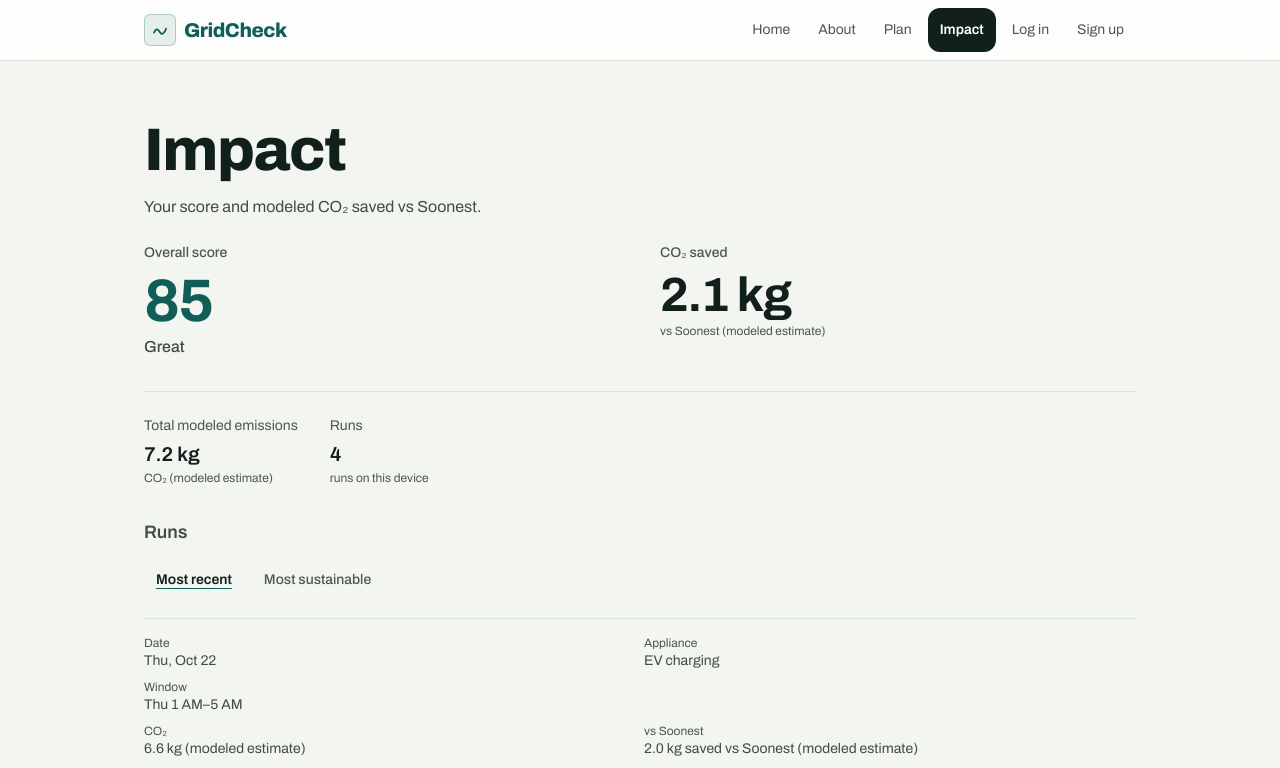
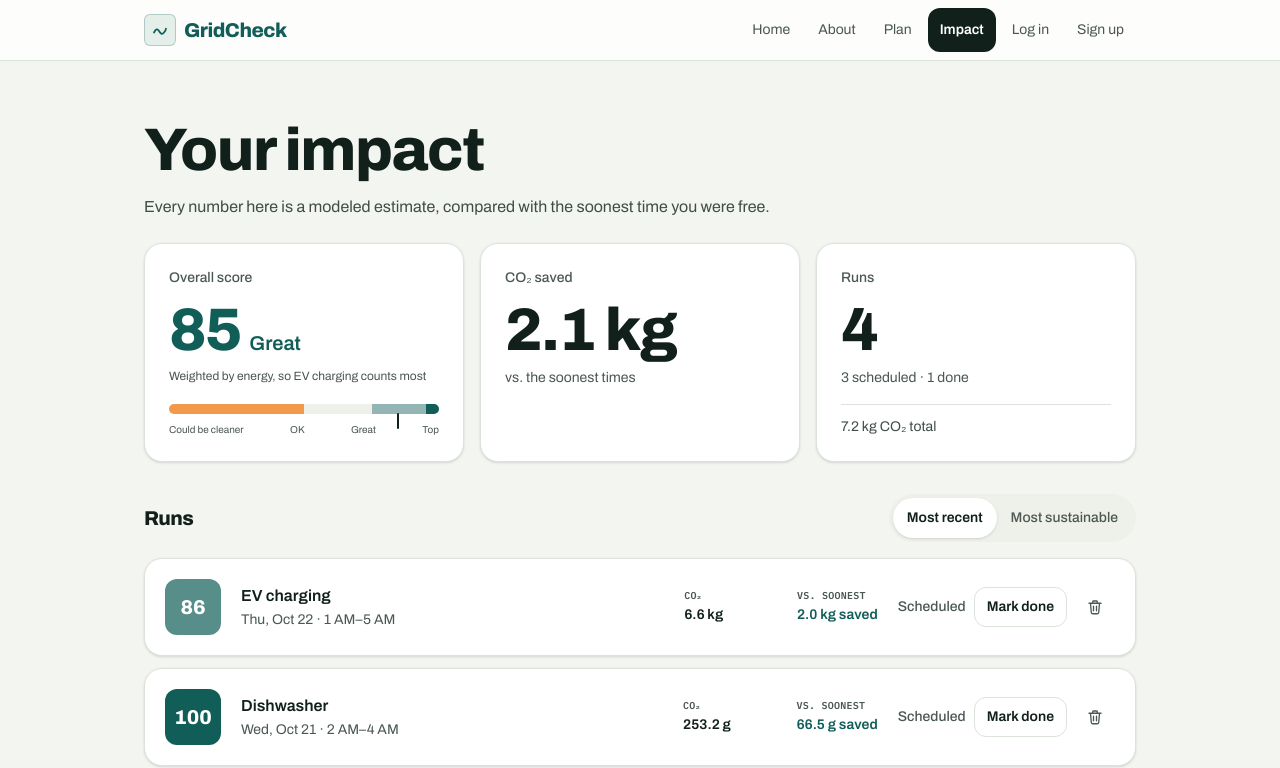
Before and after one commit to tree478/gridcheck, a Next.js app: page /impact in a window 1280 px wide. Shown: the top 768 px of the page. Built offline with nearby package versions, Linux system fonts and the light colour scheme.

Commit message:
Restyle Impact dashboard and finish About team cards.
Match Impact to the summary-card mock and drop preview chrome; fill in Soumya and Anish on About without photo placeholders.

Co-authored-by: Cursor <cursoragent@cursor.com>

```diff
--- a/app/impact/page.tsx
+++ b/app/impact/page.tsx
@@ -8,10 +8,11 @@ export default function ImpactPage() {
     <div className="flex-1 bg-bg">
       <div className="mx-auto w-full max-w-5xl px-4 py-10 sm:py-14">
         <h1 className="text-h1 font-extrabold tracking-tight text-ink md:text-h1-desktop">
-          Impact
+          Your impact
         </h1>
         <p className="mt-3 max-w-2xl text-body text-secondary md:text-body-desktop">
-          Your score and modeled CO₂ saved vs Soonest.
+          Every number here is a modeled estimate, compared with the soonest
+          time you were free.
         </p>
         <ImpactDashboard />
       </div>
--- a/components/impact/ImpactDashboard.tsx
+++ b/components/impact/ImpactDashboard.tsx
@@ -1,12 +1,6 @@
 "use client";
 
-import Link from "next/link";
 import { useState } from "react";
-import {
-  FOCUS_RING,
-  HINT_CLASS,
-  PRIMARY_BUTTON,
-} from "@/components/planner/plannerStyles";
 import {
   impactTotals,
   scoredRuns,
@@ -17,29 +11,16 @@ import ImpactSummary from "./ImpactSummary";
 import { mockRuns } from "./mockRuns";
 import RunList from "./RunList";
 
-type Preview = "runs" | "empty";
-
-const PREVIEW_OPTIONS: { id: Preview; label: string }[] = [
-  { id: "runs", label: "Mock runs" },
-  { id: "empty", label: "Empty history" },
-];
-
-// Honesty copy is required (PRD F16). Do not drop it to "clean up"the page.
-const HONESTY =
-  "Scores use the forecast from when each run was planned, not later actuals. History stays on this device. Every number is a modeled estimate.";
-
 export default function ImpactDashboard() {
   // T-I3 will replace this in-component mock state with T-C5 guest history
   // (gridwait.v1.runs.guest) and T-C9 scoring. Do not invent another storage key.
-  const [preview, setPreview] = useState<Preview>("runs");
   const [sort, setSort] = useState<SortMode>("recent");
   const [runs, setRuns] = useState(mockRuns);
 
-  const rows = preview === "empty" ? [] : sortRuns(scoredRuns(runs), sort);
-  const totals = impactTotals(preview === "empty" ? [] : runs);
+  const rows = sortRuns(scoredRuns(runs), sort);
+  const totals = impactTotals(runs);
 
   function markDone(id: string) {
-    if (preview === "empty") return;
     setRuns((prev) =>
       prev.map((run) =>
         run.id === id ? { ...run, status: "done" as const } : run,
@@ -48,32 +29,11 @@ export default function ImpactDashboard() {
   }
 
   function deleteRun(id: string) {
-    if (preview === "empty") return;
     setRuns((prev) => prev.filter((run) => run.id !== id));
   }
 
   return (
     <div className="mt-6 min-w-0">
-      {preview === "empty" ? (
-        <section
-          aria-labelledby="impact-empty-heading"
-          className="border-t border-border pt-6"
-        >
-          <h2
-            id="impact-empty-heading"
-            className="text-xl font-semibold text-ink"
-          >
-            No runs yet
-          </h2>
-          <p className="mt-2 text-muted">
-            They appear after you tap Choose on Plan.
-          </p>
-          <Link href="/plan" className={`mt-5 ${PRIMARY_BUTTON}`}>
-            Plan a run
-          </Link>
-        </section>
-      ) : (
-        <>
       <ImpactSummary totals={totals} />
       <RunList
         rows={rows}
@@ -82,34 +42,6 @@ export default function ImpactDashboard() {
         onMarkDone={markDone}
         onDelete={deleteRun}
       />
-        </>
-      )}
-
-      <p className={`mt-6 ${HINT_CLASS}`}>{HONESTY}</p>
-
-      <fieldset className={`mt-8 border-0 p-0 ${HINT_CLASS}`}>
-        <legend className="text-xs text-muted">Preview states</legend>
-        <div className="mt-1 flex flex-wrap gap-1">
-          {PREVIEW_OPTIONS.map((option) => {
-            const selected = preview === option.id;
-            return (
-              <button
-                key={option.id}
-                type="button"
-                onClick={() => setPreview(option.id)}
-                aria-pressed={selected}
-                className={`min-h-11 px-2 text-xs ${FOCUS_RING} ${
-                  selected
-                    ? "font-semibold text-secondary underline decoration-border underline-offset-4"
-                    : "text-muted"
-                }`}
-              >
-                {option.label}
-              </button>
-            );
-          })}
-        </div>
-      </fieldset>
     </div>
   );
 }
--- a/components/impact/ImpactSummary.tsx
+++ b/components/impact/ImpactSummary.tsx
@@ -1,70 +1,120 @@
+import { SCORE_BANDS } from "@/lib/constants";
 import type { ScoreBand } from "@/lib/types";
-import { HINT_CLASS } from "@/components/planner/plannerStyles";
 import {
   formatMass,
   formatScore,
-  modeledLabel,
   type ImpactTotals,
 } from "./impactModel";
 
-const BAND_TINT: Record<ScoreBand, string> = {
-  "Top choice": "text-primary",
-  Great: "text-primary",
-  OK: "text-ink",
-  "Could be cleaner": "text-muted",
+const CARD =
+  "rounded-[var(--radius-card)] border border-border bg-surface p-5 shadow-sm sm:p-6";
+
+/** Segment colors matching the mock (left → dirty, right → clean). */
+const BAND_FILL: Record<ScoreBand, string> = {
+  "Could be cleaner": "bg-scale-dirty",
+  OK: "bg-chip",
+  Great: "bg-primary/45",
+  "Top choice": "bg-primary",
 };
+
+/** Display order for the score gauge (dirty → clean). */
+const GAUGE_BANDS: ScoreBand[] = [
+  "Could be cleaner",
+  "OK",
+  "Great",
+  "Top choice",
+];
+
+/** Width of each gauge segment as a share of 0–100 score. */
+function gaugeWidths(): Record<ScoreBand, number> {
+  const widths = {} as Record<ScoreBand, number>;
+  const ordered = [...SCORE_BANDS].sort((a, b) => a.min - b.min);
+  for (let i = 0; i < ordered.length; i++) {
+    const cur = ordered[i]!;
+    const next = ordered[i + 1];
+    const end = next ? next.min : 100;
+    widths[cur.band] = Math.max(0, end - cur.min);
+  }
+  return widths;
+}
 
 type Props = { totals: ImpactTotals };
 
 export default function ImpactSummary({ totals }: Props) {
-  const runLabel = totals.runCount === 1 ? "run" : "runs";
+  const widths = gaugeWidths();
+  const markerPct = Math.min(100, Math.max(0, totals.overallScore));
 
   return (
-    <section aria-labelledby="impact-summary-heading" className="min-w-0">
+    <section aria-labelledby="impact-summary-heading" className="min-w-0 space-y-4">
       <h2 id="impact-summary-heading" className="sr-only">
-        Overall
+        Summary
       </h2>
 
-      <div className="grid grid-cols-1 gap-8 sm:grid-cols-2 sm:gap-10">
-        <div>
+      <div className="grid grid-cols-1 gap-4 sm:grid-cols-3">
+        <div className={CARD}>
           <p className="text-sm font-medium text-muted">Overall score</p>
-          <p
-            className={`mt-2 text-6xl font-bold tabular-nums tracking-tight ${BAND_TINT[totals.overallBand]}`}
-          >
-            {formatScore(totals.overallScore)}
+          <p className="mt-3 flex flex-wrap items-baseline gap-x-2 gap-y-1">
+            <span className="text-5xl font-extrabold tabular-nums tracking-tight text-primary sm:text-6xl">
+              {formatScore(totals.overallScore)}
+            </span>
+            <span className="text-xl font-semibold text-primary">
+              {totals.overallBand}
+            </span>
           </p>
-          <p className="mt-1 text-base font-medium text-secondary">
-            {totals.overallBand}
+          <p className="mt-2 text-xs text-muted">
+            Weighted by energy, so EV charging counts most
           </p>
+          <div className="relative mt-5">
+            <div
+              className="flex h-2.5 overflow-hidden rounded-full"
+              role="img"
+              aria-label={`Score ${formatScore(totals.overallScore)} · ${totals.overallBand}`}
+            >
+              {GAUGE_BANDS.map((band) => (
+                <div
+                  key={band}
+                  className={`h-full ${BAND_FILL[band]}`}
+                  style={{ width: `${widths[band]}%` }}
+                />
+              ))}
+            </div>
+            <div
+              className="pointer-events-none absolute top-1/2 h-4 w-0.5 -translate-x-1/2 -translate-y-1/2 rounded-full bg-ink"
+              style={{ left: `${markerPct}%` }}
+              aria-hidden
+            />
+            <div className="mt-2 flex justify-between gap-1 text-[10px] text-muted">
+              <span>Could be cleaner</span>
+              <span>OK</span>
+              <span>Great</span>
+              <span>Top</span>
+            </div>
+          </div>
         </div>
 
-        <div>
+        <div className={CARD}>
           <p className="text-sm font-medium text-muted">CO₂ saved</p>
           <p
-            className={`mt-2 text-4xl font-bold tabular-nums tracking-tight sm:text-5xl ${
+            className={`mt-3 text-5xl font-extrabold tabular-nums tracking-tight sm:text-6xl ${
               totals.totalSavedGrams < 0 ? "text-error" : "text-ink"
             }`}
           >
             {formatMass(totals.totalSavedGrams)}
           </p>
-          <p className={`mt-1 ${HINT_CLASS}`}>{modeledLabel("vs Soonest")}</p>
+          <p className="mt-2 text-sm text-muted">vs. the soonest times</p>
         </div>
-      </div>
 
-      <div className="mt-8 flex flex-wrap gap-x-8 gap-y-4 border-t border-border pt-6 text-sm">
-        <div>
-          <p className="text-muted">Total modeled emissions</p>
-          <p className="mt-1 text-xl font-semibold tabular-nums text-ink">
-            {formatMass(totals.totalModeledGrams)}
-          </p>
-          <p className={`mt-0.5 ${HINT_CLASS}`}>{modeledLabel("CO₂")}</p>
-        </div>
-        <div>
-          <p className="text-muted">Runs</p>
-          <p className="mt-1 text-xl font-semibold tabular-nums text-ink">
+        <div className={CARD}>
+          <p className="text-sm font-medium text-muted">Runs</p>
+          <p className="mt-3 text-5xl font-extrabold tabular-nums tracking-tight text-ink sm:text-6xl">
             {totals.runCount}
           </p>
-          <p className="mt-0.5 text-xs text-muted">{runLabel} on this device</p>
+          <p className="mt-2 text-sm text-muted">
+            {totals.scheduledCount} scheduled · {totals.doneCount} done
+          </p>
+          <p className="mt-4 border-t border-border pt-3 text-sm text-secondary">
+            {formatMass(totals.totalModeledGrams)} CO₂ total
+          </p>
         </div>
       </div>
     </section>
--- a/components/impact/RunList.tsx
+++ b/components/impact/RunList.tsx
@@ -24,9 +24,10 @@ export default function RunList({
 }: Props) {
   return (
     <section aria-labelledby="impact-runs-heading" className="mt-8 min-w-0">
+      <div className="flex flex-wrap items-center justify-between gap-3">
         <h2
           id="impact-runs-heading"
-        className="text-lg font-semibold text-secondary"
+          className="text-xl font-extrabold tracking-tight text-ink"
         >
           Runs
         </h2>
@@ -34,7 +35,7 @@ export default function RunList({
         <div
           role="group"
           aria-label="Sort runs"
-        className="mt-3 flex min-w-0 flex-wrap gap-2"
+          className="inline-flex rounded-full bg-chip p-1"
         >
           {SORT_OPTIONS.map((option) => {
             const selected = sort === option.id;
@@ -44,9 +45,9 @@ export default function RunList({
                 type="button"
                 onClick={() => onSort(option.id)}
                 aria-pressed={selected}
-              className={`min-h-11 px-3 text-sm ${FOCUS_RING} ${
+                className={`min-h-10 rounded-full px-3.5 text-sm ${FOCUS_RING} ${
                   selected
-                  ? "font-semibold text-ink underline decoration-primary underline-offset-4"
+                    ? "bg-surface font-semibold text-ink shadow-sm"
                     : "font-medium text-muted hover:text-ink"
                 }`}
               >
@@ -54,6 +55,7 @@ export default function RunList({
               </button>
             );
           })}
+        </div>
       </div>
 
       {rows.length === 0 ? (
--- a/components/impact/RunRow.tsx
+++ b/components/impact/RunRow.tsx
@@ -1,17 +1,16 @@
 import {
+  FOCUS_RING,
   HINT_CLASS,
-  PRIMARY_BUTTON,
-  SECONDARY_BUTTON,
 } from "@/components/planner/plannerStyles";
 import {
   activityName,
   formatWindow,
 } from "@/components/option-cards/optionCardModel";
+import type { ScoreBand } from "@/lib/types";
 import {
   formatMass,
   formatRunDate,
   formatScore,
-  modeledLabel,
   type ScoredRun,
 } from "./impactModel";
 
@@ -21,86 +20,127 @@ type Props = {
   onDelete: (id: string) => void;
 };
 
-function savedLine(grams: number): string {
-  const mass = formatMass(grams);
-  if (grams > 0) return modeledLabel(`${mass} saved vs Soonest`);
-  if (grams === 0) return modeledLabel(`${mass} vs Soonest · baseline`);
-  return modeledLabel(`${mass} vs Soonest`);
+const BADGE: Record<ScoreBand, string> = {
+  "Top choice": "bg-primary text-white",
+  Great: "bg-primary/70 text-white",
+  OK: "bg-chip text-ink",
+  "Could be cleaner": "bg-scale-dirty text-white",
+};
+
+function vsSoonestLine(grams: number): { text: string; className: string } {
+  const mass = formatMass(Math.abs(grams));
+  if (grams > 0) {
+    return { text: `${mass} saved`, className: "font-semibold text-primary" };
+  }
+  if (grams === 0) {
+    return { text: `${mass} · baseline`, className: "text-muted" };
+  }
+  return {
+    text: `+${mass} more`,
+    className: "font-semibold text-error",
+  };
 }
 
 export default function RunRow({ row, onMarkDone, onDelete }: Props) {
   const { run, score, band, savedGrams } = row;
   const name = activityName(run.activityId);
   const when = formatRunDate(run.start);
-  const status = run.status === "done" ? "Done" : "Scheduled";
+  const window = formatWindow(run.start, run.end);
+  const vs = vsSoonestLine(savedGrams);
 
   return (
-    <li className="min-w-0 border-t border-border py-4">
-      <dl className="grid grid-cols-1 gap-2 text-sm text-secondary sm:grid-cols-2">
+    <li className="min-w-0 rounded-[var(--radius-card)] border border-border bg-surface p-4 shadow-sm sm:p-5">
+      <div className="flex flex-col gap-4 sm:flex-row sm:items-center sm:gap-5">
+        <div
+          className={`flex size-14 shrink-0 items-center justify-center rounded-[var(--radius-button)] text-xl font-extrabold tabular-nums ${BADGE[band]}`}
+          aria-label={`Score ${formatScore(score)}, ${band}`}
+        >
+          {formatScore(score)}
+        </div>
+
+        <div className="min-w-0 flex-1">
+          <p className="text-base font-semibold text-ink">{name}</p>
+          <p className="mt-0.5 text-sm text-muted">
+            <time dateTime={run.start}>{when}</time>
+            <span aria-hidden> · </span>
+            {window.replace(/^[A-Za-z]{3}\s/, "")}
+          </p>
+        </div>
+
+        <div className="grid grid-cols-2 gap-4 sm:shrink-0 sm:gap-8">
           <div>
-          <dt className={HINT_CLASS}>Date</dt>
-          <dd>
-            <time dateTime={run.start}>{formatRunDate(run.start)}</time>
-          </dd>
+            <p className={`font-mono text-[10px] font-semibold uppercase tracking-wide ${HINT_CLASS}`}>
+              CO₂
+            </p>
+            <p className="mt-0.5 text-sm font-semibold tabular-nums text-ink">
+              {formatMass(run.chosenGrams)}
+            </p>
           </div>
           <div>
-          <dt className={HINT_CLASS}>Appliance</dt>
-          <dd>{name}</dd>
-        </div>
-        <div className="sm:col-span-2">
-          <dt className={HINT_CLASS}>Window</dt>
-          <dd>{formatWindow(run.start, run.end)}</dd>
-        </div>
-        <div>
-          <dt className={HINT_CLASS}>CO₂</dt>
-          <dd>{modeledLabel(formatMass(run.chosenGrams))}</dd>
-        </div>
-        <div>
-          <dt className={HINT_CLASS}>vs Soonest</dt>
-          <dd>
+            <p className={`font-mono text-[10px] font-semibold uppercase tracking-wide ${HINT_CLASS}`}>
+              Vs. soonest
+            </p>
+            <p className={`mt-0.5 text-sm tabular-nums ${vs.className}`}>
               {savedGrams < 0 ? (
                 <span className="sr-only">Dirtier than Soonest. </span>
               ) : null}
               {savedGrams > 0 ? (
                 <span className="sr-only">Cleaner than Soonest. </span>
               ) : null}
-            <span className={savedGrams < 0 ? "text-error" : undefined}>
-              {savedLine(savedGrams)}
+              {vs.text}
+            </p>
+          </div>
+        </div>
+
+        <div className="flex flex-wrap items-center gap-2 sm:ml-auto sm:shrink-0 sm:justify-end">
+          {run.status === "done" ? (
+            <span className="inline-flex min-h-10 items-center rounded-full bg-primary px-4 text-sm font-semibold text-white">
+              Done
             </span>
-          </dd>
-        </div>
-        <div>
-          <dt className={HINT_CLASS}>Score</dt>
-          <dd>
-            {formatScore(score)} · {band}
-          </dd>
-        </div>
-        <div>
-          <dt className={HINT_CLASS}>Status</dt>
-          <dd>{status}</dd>
-        </div>
-      </dl>
-
-      <div className="mt-4 flex flex-col gap-2 sm:flex-row sm:flex-wrap">
-        {run.status === "scheduled" ? (
+          ) : (
+            <>
+              <span className="text-sm font-medium text-muted">Scheduled</span>
               <button
                 type="button"
                 onClick={() => onMarkDone(run.id)}
                 aria-label={`Mark ${name} run done`}
-            className={PRIMARY_BUTTON}
+                className={`inline-flex min-h-10 items-center justify-center rounded-[var(--radius-button)] border border-border bg-surface px-3 text-sm font-semibold text-ink hover:bg-chip ${FOCUS_RING}`}
               >
                 Mark done
               </button>
-        ) : null}
+            </>
+          )}
           <button
             type="button"
             onClick={() => onDelete(run.id)}
             aria-label={`Delete ${name} run on ${when}`}
-          className={`${SECONDARY_BUTTON} w-full sm:w-auto`}
+            className={`inline-flex size-10 items-center justify-center rounded-[var(--radius-button)] text-muted hover:bg-chip hover:text-ink ${FOCUS_RING}`}
           >
-          Delete
+            <TrashIcon />
           </button>
+        </div>
       </div>
     </li>
   );
 }
+
+function TrashIcon() {
+  return (
+    <svg
+      width="18"
+      height="18"
+      viewBox="0 0 24 24"
+      fill="none"
+      xmlns="http://www.w3.org/2000/svg"
+      aria-hidden
+    >
+      <path
+        d="M4 7h16M10 11v6M14 11v6M6 7l1 12a2 2 0 0 0 2 2h6a2 2 0 0 0 2-2l1-12M9 7V5a1 1 0 0 1 1-1h4a1 1 0 0 1 1 1v2"
+        stroke="currentColor"
+        strokeWidth="1.75"
+        strokeLinecap="round"
+        strokeLinejoin="round"
+      />
+    </svg>
+  );
+}
--- a/components/impact/impactModel.ts
+++ b/components/impact/impactModel.ts
@@ -19,6 +19,8 @@ export type ImpactTotals = {
   totalSavedGrams: number;
   totalModeledGrams: number;
   runCount: number;
+  scheduledCount: number;
+  doneCount: number;
   bandBreakdown: Record<ScoreBand, number>;
 };
 
@@ -77,6 +79,9 @@ export function impactTotals(runs: RunRecord[]): ImpactTotals {
       ? 0
       : rows.reduce((sum, row) => sum + row.score * row.run.kwh, 0) / totalKwh;
 
+  const scheduledCount = runs.filter((run) => run.status === "scheduled").length;
+  const doneCount = runs.filter((run) => run.status === "done").length;
+
   return {
     overallScore,
     overallBand: bandForScore(overallScore),
@@ -86,6 +91,8 @@ export function impactTotals(runs: RunRecord[]): ImpactTotals {
     ),
     totalModeledGrams: runs.reduce((sum, run) => sum + run.chosenGrams, 0),
     runCount: runs.length,
+    scheduledCount,
+    doneCount,
     bandBreakdown: bandBreakdown(rows),
   };
 }
```
Also changed, not shown: app/about/page.tsx (+7 -8 lines), components/about/TeamCard.tsx (+6 -53 lines), 1 other file (tests, documents, lock files or other folders). Lines whose indentation alone changed are shown as unchanged.
